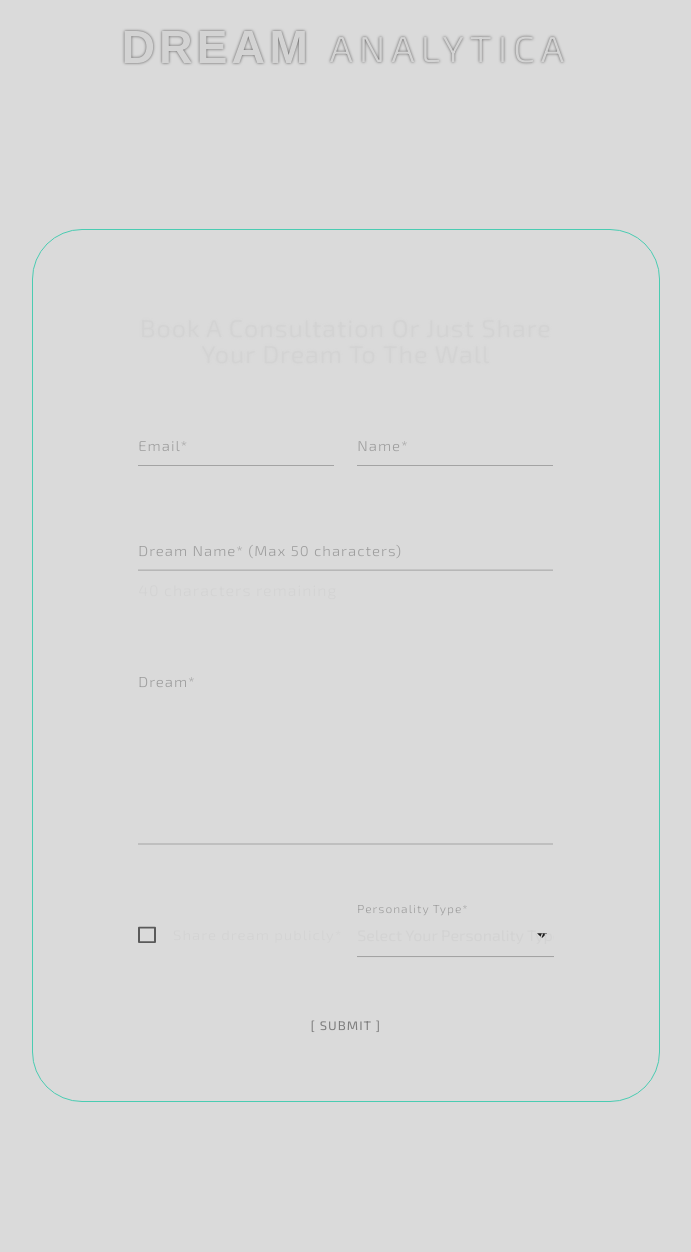
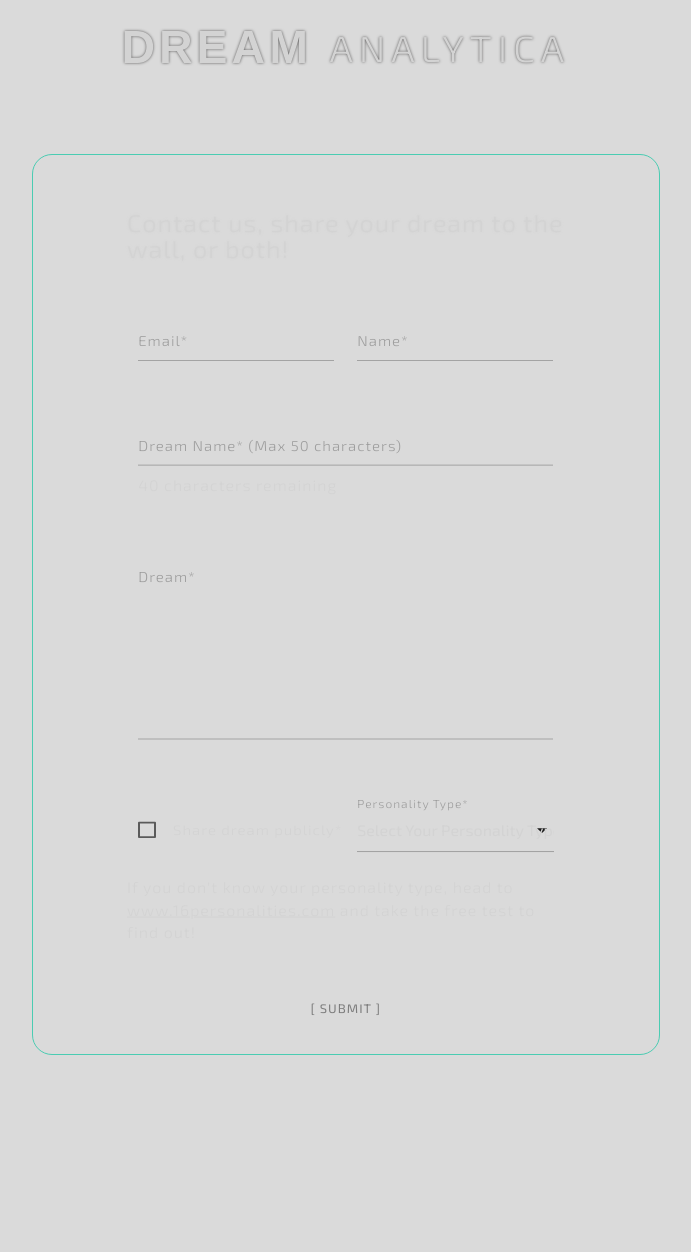
Before and after one commit to 1n7perebus/DA, a Django app: page /consult/ in a window 1280 px wide. Shown: the whole page, without its empty margins (294-985 px from the left). After the commit the page ends 1055 px from the top, so only its background shows below. Run offline with Django 4.2, Linux system fonts and the light colour scheme; some web fonts are replaced.

Commit message:
added dreams and replies

```diff
--- a/main/templates/dreamapp/consult.html
+++ b/main/templates/dreamapp/consult.html
@@ -25,12 +25,11 @@
     <meta name="viewport" content="width=device-width, initial-scale=1.0">
 </head>
 
-<body style="margin-bottom:10em;padding-top:3em;">
-    <div class="container" style="margin-top:10em" >
-        <div class="container" style="border:1px solid #4accb2;border-radius:50px;padding:4em 0 4em 0">
+<body style="padding-top:3em;">
+    <div class="container" style="margin-top:5em" >
+        <div class="container" style="border:1px solid #4accb2;border-radius:20px;padding:2em 0 2em 0">
             <form class="container flow-text" method="POST">
-                <h4 class="exo-200h center flow-text" style="padding-bottom:1em">Book A Consultation Or Just Share Your
-                    Dream To The Wall</h4>
+                <h4 class="exo-200h left-align flow-text" style="padding-bottom:1em">Contact us, share your dream to the wall, or both!</h4>
                 {% csrf_token %}
                 <div class="row">
                     <div class="input-field col s6 exo-200">
@@ -84,6 +83,7 @@
                         </select>
                         <label class="exo-200" for="mbti_type">Personality Type*</label>
                     </div>
+                    <p class="exo-200">If you don't know your personality type, head to <a class="exo-200 highlight-blue" style="text-decoration: underline;" href="https://www.16personalities.com/free-personality-test">www.16personalities.com</a> and take the free test to find out!</p>
                 </div>
                 <button class="btn btn-small center hoverable exo-200" type="submit"
                     style="width:100%;margin-top:0.5rem;z-index: 10;">
--- a/main/views.py
+++ b/main/views.py
@@ -108,7 +108,7 @@ def dreams(request):
         share_form = ShareForm(request.POST)
         reply_form = ReplyForm(request.POST)
 
-        recent_submission = Share.objects.filter(ip_address=ip_address, submission_time__gte=timezone.now() - timedelta(seconds=1)).exists()
+        recent_submission = Share.objects.filter(ip_address=ip_address, submission_time__gte=timezone.now() - timedelta(days=1)).exists()
 
         if recent_submission:
             # Calculate the remaining wait time before resubmitting
@@ -129,8 +129,8 @@ def dreams(request):
 
         elif reply_form.is_valid():
             try:
-                dream_id = request.POST.get('dream_id')
-                dream_instance = get_object_or_404(Dreams, id=dream_id)
+                dream_email = request.POST.get('dream_email')
+                dream_instance = get_object_or_404(Dreams, email=dream_email)
                 print(f"Dream Instance: {dream_instance}")
             except Exception as e:
                 print(f"Error retrieving Dream: {e}")
```
Also changed, not shown: main/templates/dreamapp/dreams.html (+10 -7 lines), main/templates/dreamapp/index.html (+12 -3 lines), db.sqlite3, 1 other file.
